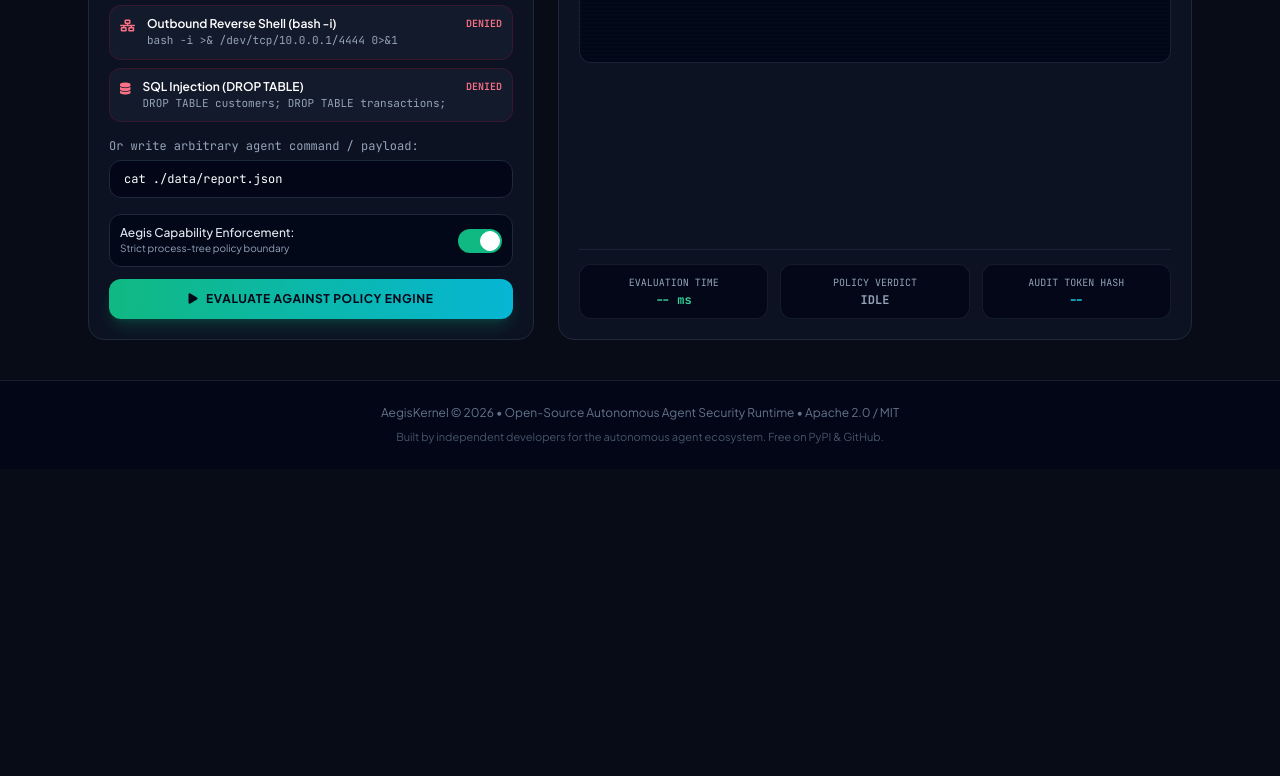
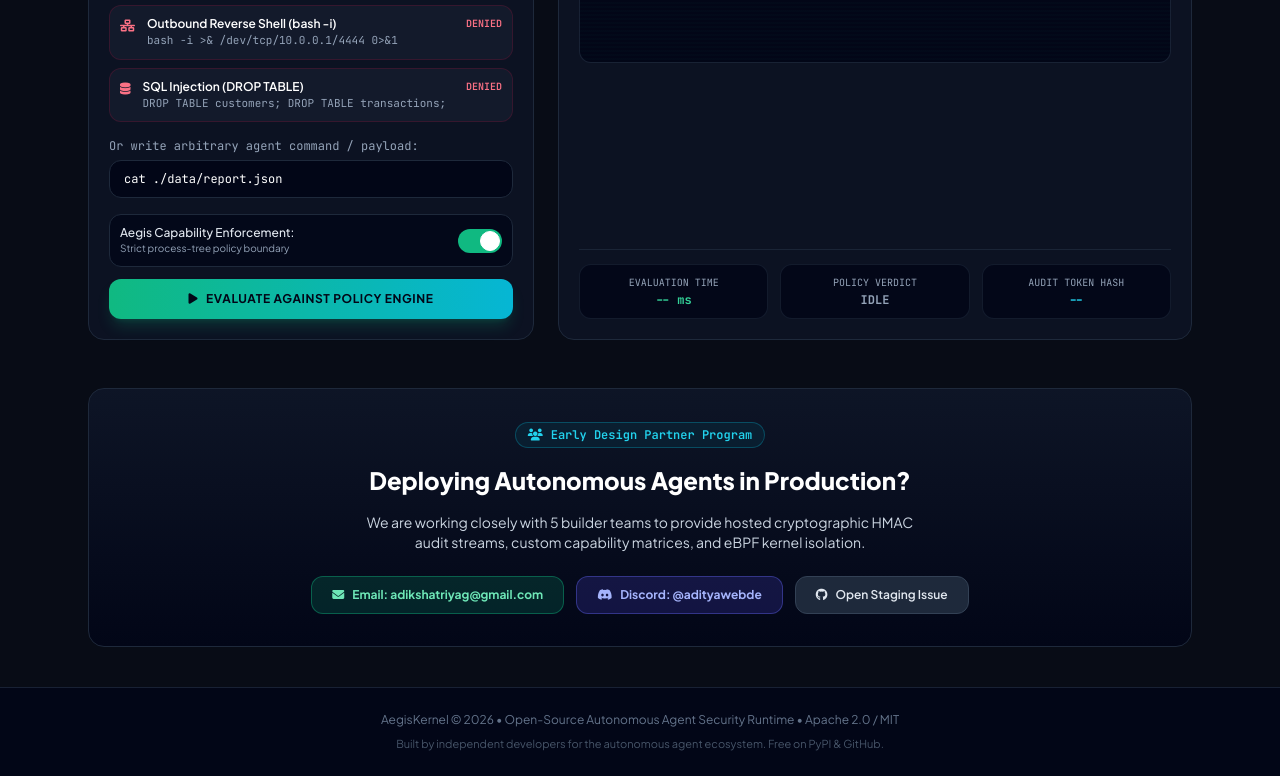
Before and after one commit to adikshatriyag-crypto/aegis-kernel, a plain HTML site: page demo.html in a window 1280 px wide. Shown: the part 1473-2249 px from the top of the page. Before the commit the page ends 1942 px from the top, so only its background shows below. Drawn offline with nearby package versions, Linux system fonts and the light colour scheme.

Commit message:
Add files via upload
Signed-off-by: adityaverma <adikshatriyag@gmail.com>

```diff
--- a/demo.html
+++ b/demo.html
@@ -339,6 +339,38 @@
       </div>
     </section>
 
+    <!-- DESIGN PARTNERS & ENTERPRISE FLEET CARD -->
+    <section class="bg-gradient-to-b from-slate-900/80 to-slate-950 border border-slate-800 rounded-2xl p-6 sm:p-8">
+      <div class="max-w-3xl mx-auto text-center space-y-4">
+        <div class="inline-flex items-center space-x-2 px-3 py-1 rounded-full bg-cyan-950/40 border border-cyan-500/30 text-cyan-400 text-xs mono font-semibold">
+          <i class="fa-solid fa-users"></i>
+          <span>Early Design Partner Program</span>
+        </div>
+        <h3 class="text-xl sm:text-2xl font-extrabold text-white">
+          Deploying Autonomous Agents in Production?
+        </h3>
+        <p class="text-xs sm:text-sm text-slate-300 leading-relaxed max-w-xl mx-auto">
+          We are working closely with 5 builder teams to provide hosted cryptographic HMAC audit streams, custom capability matrices, and eBPF kernel isolation.
+        </p>
+
+        <!-- CONTACT CHANNELS -->
+        <div class="pt-2 flex flex-col sm:flex-row items-center justify-center gap-3">
+          <a href="mailto:adikshatriyag@gmail.com" class="w-full sm:w-auto px-5 py-2.5 rounded-xl bg-emerald-600/20 hover:bg-emerald-600/30 border border-emerald-500/40 text-emerald-300 text-xs font-bold transition flex items-center justify-center space-x-2">
+            <i class="fa-solid fa-envelope"></i>
+            <span>Email: adikshatriyag@gmail.com</span>
+          </a>
+          <a href="https://discord.com" target="_blank" class="w-full sm:w-auto px-5 py-2.5 rounded-xl bg-indigo-600/20 hover:bg-indigo-600/30 border border-indigo-500/40 text-indigo-300 text-xs font-bold transition flex items-center justify-center space-x-2">
+            <i class="fa-brands fa-discord"></i>
+            <span>Discord: @adityawebde</span>
+          </a>
+          <a href="https://github.com/adikshatriyag-crypto/aegis-kernel/issues" target="_blank" class="w-full sm:w-auto px-5 py-2.5 rounded-xl bg-slate-800 hover:bg-slate-700 border border-slate-700 text-slate-200 text-xs font-semibold transition flex items-center justify-center space-x-2">
+            <i class="fa-brands fa-github"></i>
+            <span>Open Staging Issue</span>
+          </a>
+        </div>
+      </div>
+    </section>
+
   </main>
 
   <!-- FOOTER -->
```
Also changed, not shown: index.html (+32 -0 lines), 1 other file.
